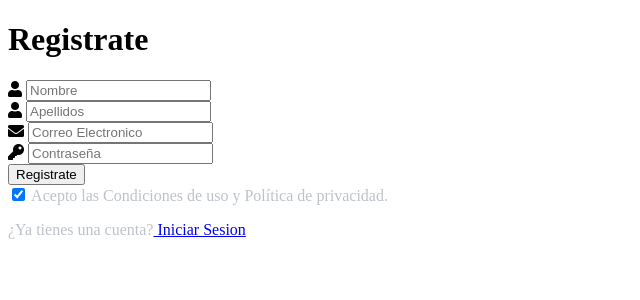
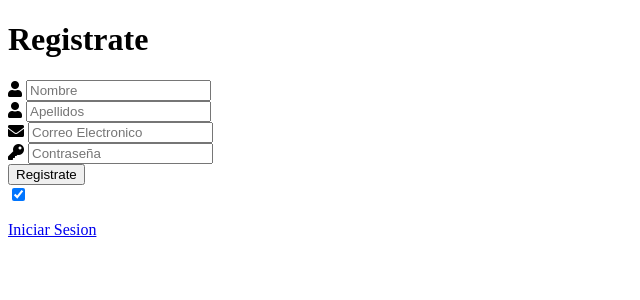
Before and after one commit to GabrielPacco/Proyecto_Final_IS_II, a Flask app: page /registro in a window 1280 px wide. Shown: the top 300 px of the page, without its empty margins (0-640 px from the left). Run offline with Flask 2, Linux system fonts and the light colour scheme; some libraries are stand-ins or nearby versions.

Commit message:
fixing templates profile and registrar

```diff
--- a/frontend/templates/registrar.html
+++ b/frontend/templates/registrar.html
@@ -38,8 +38,8 @@
          <input type="submit" value="Registrate" class="button">
 
          <div>
-            <input type='checkbox'required checked><font color="#bdc2ca"> Acepto las Condiciones de uso y Política de privacidad.</font>
-         <p><font color="#bdc2ca">¿Ya tienes una cuenta?</font><a class="link" href="login.html"> Iniciar Sesion</a></p>
+            <input type='checkbox'required checked value="Aceptar condiciones">
+         <p><a class="link" href="login.html"> Iniciar Sesion</a></p>
          </div>
 
 
```
Also changed, not shown: frontend/templates/profile.html (+4 -4 lines), 1 other file.
